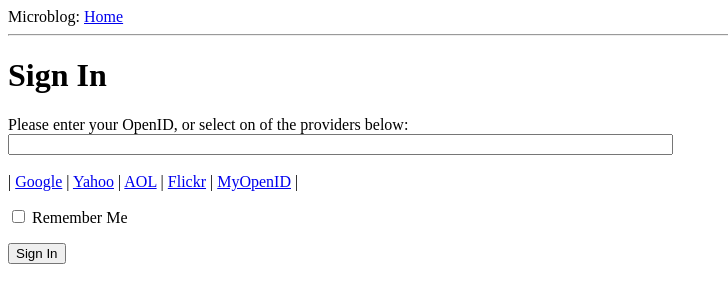
After one commit to aqrun/microblog, a Flask app: page /login in a window 1280 px wide. The commit adds this page. Shown: the top 303 px of the page, without its empty margins (0-728 px from the left). Run offline with Flask 2, Linux system fonts and the light colour scheme.

Commit message:
add login form

```diff
--- a/app/__init__.py
+++ b/app/__init__.py
@@ -1,4 +1,6 @@
 from flask import Flask
 
 app = Flask(__name__)
+app.config.from_object('config')
+
 from app import views
--- /dev/null
+++ b/app/forms.py
@@ -0,0 +1,7 @@
+from flask_wtf import Form
+from wtforms import StringField, BooleanField
+from wtforms.validators import DataRequired
+
+class LoginForm(Form):
+    openid = StringField('openid', validators=[DataRequired()])
+    remember_me = BooleanField('remember_me', default=False)
--- a/app/templates/base.html
+++ b/app/templates/base.html
@@ -13,6 +13,16 @@
 <body>
 <div>Microblog: <a href="/index">Home</a></div>
 <hr>
+{% with messages = get_flashed_messages() %}
+{% if messages %}
+<ul>
+    {% for message in messages %}
+        <li>{{ message }}</li>
+    {% endfor %}
+</ul>
+{% endif %}
+{% endwith %}
+
 {% block content %}{% endblock %}
 </body>
 </html>
--- /dev/null
+++ b/app/templates/login.html
@@ -0,0 +1,35 @@
+{% extends "base.html"%}
+
+{% block content %}
+    <script>
+        function set_openid(openid, pr){
+            u = openid.search('<username>')
+            if(u!=-1){
+                user = prompt('Enter your ' + pr + ' username:')
+                openid = openid.substr(0, u) + user
+            }
+            form = document.forms['login'];
+            form.elements['openid'].value = openid
+        }
+    </script>
+
+
+    <h1>Sign In</h1>
+    <form action="" method="post" name="login">
+        {{ form.hidden_tag() }}
+        <p>
+            Please enter your OpenID, or select on of the providers below:<br/>
+            {{ form.openid(size=80) }}<br/>
+            {% for error in form.openid.errors %}
+                <span style="color:red;">[{{error}}]</span>
+            {% endfor %}<br/>
+
+            |{% for pr in providers %}
+                <a href="javascript:set_openid('{{pr.url}}', '{{pr.name}}');">
+                    {{pr.name}}</a> |
+            {% endfor %}
+        </p>
+        <p>{{ form.remember_me }} Remember Me</p>
+        <p><input type="submit" value="Sign In"></p>
+    </form>
+{% endblock%}
--- a/app/views.py
+++ b/app/views.py
@@ -1,5 +1,6 @@
-from flask import render_template
+from flask import render_template, flash, redirect
 from app import app
+from .forms import LoginForm
 
 @app.route('/')
 @app.route('/index')
@@ -20,3 +21,18 @@ def index():
         user = user,
         posts = posts
     )
+
+@app.route('/login', methods = ['GET', 'POST'])
+def login():
+    form = LoginForm()
+    if form.validate_on_submit():
+        flash('Login requested fro openID="'
+            + form.openid.data + '", remember_me='
+            + str(form.remember_me.data)
+        )
+        return redirect('/index')
+    return render_template('login.html',
+        title = 'Sign In',
+        form = form,
+        providers = app.config['OPENID_PROVIDERS']
+    )
```
Also changed, not shown: config.py (added, +10 -0 lines).
